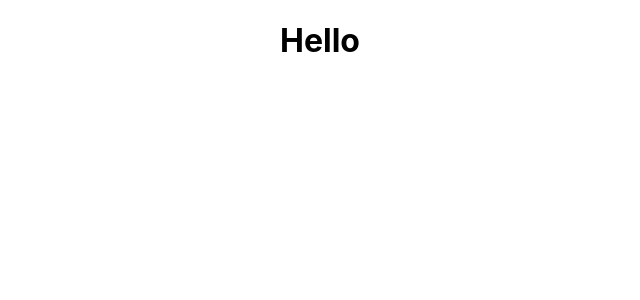
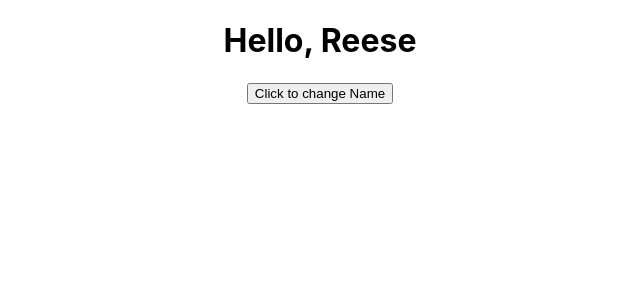
Before and after one commit to charisearter/github-rolodex, a React (Create React App) app: page / in a window 1280 px wide. Shown: the top 300 px of the page, without its empty margins (320-960 px from the left). Built offline with nearby package versions, Linux system fonts and the light colour scheme.

Commit message:
practicing class components

```diff
--- a/src/App.js
+++ b/src/App.js
@@ -1,12 +1,23 @@
-
+import { Component } from 'react';
 import './App.css';
 
-function App() {
-  return (
-    <div className="App">
-   <h1>Hello</h1>
-    </div>
-  );
+class App extends Component {
+	constructor() {
+		super();
+		this.state = {
+			name: 'Reese',
+		};
+	}
+	render() {
+		return (
+			<div className='App'>
+				<h1>Hello, {this.state.name}</h1>
+				<button onClick={() => this.setState({ name: 'Fox' })}>
+					Click to change Name
+				</button>
+			</div>
+		);
+	}
 }
 
 export default App;
```
